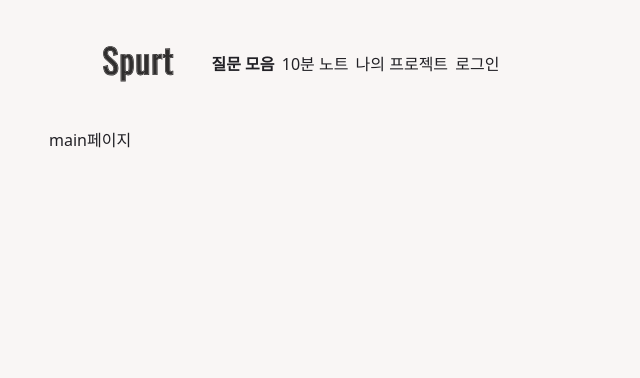
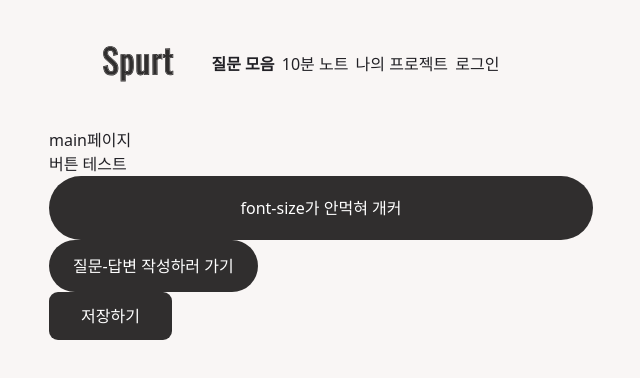
Before and after one commit to Nexters/Spurt, a Next.js app: page / in a window 1280 px wide. Shown: the top 378 px of the page, without its empty margins (291-931 px from the left). Built offline with nearby package versions, Linux system fonts and the light colour scheme; no server answers.

Commit message:
버튼 컴포넌트

```diff
--- /dev/null
+++ b/components/Buttons/button-m.tsx
@@ -0,0 +1,16 @@
+const ButtonM = ({ ...props }) => {
+  return (
+    <button
+      className="body1 bg-gray-700 text-white px-6 inline-flex justify-center items-center"
+      {...props}
+      style={{
+        paddingTop: "14px",
+        paddingBottom: "14px",
+        borderRadius: "30px",
+        gap: "10px",
+      }}
+    ></button>
+  );
+};
+
+export default ButtonM;
--- /dev/null
+++ b/components/Buttons/button-s.tsx
@@ -0,0 +1,14 @@
+const ButtonS = ({ ...props }) => {
+  return (
+    <button
+      className="body4 bg-gray-700 text-white px-8 py-3 flex justify-center items-center"
+      {...props}
+      style={{
+        borderRadius: "9px",
+        gap: "10px",
+      }}
+    ></button>
+  );
+};
+
+export default ButtonS;
--- /dev/null
+++ b/components/Buttons/button-xl.tsx
@@ -0,0 +1,11 @@
+const ButtonXl = ({ ...props }) => {
+  return (
+    <button
+      className="h-16 bg-gray-700 w-60 text-white title5 rounded-full"
+      {...props}
+      style={{ width: "544px" }}
+    ></button>
+  );
+};
+
+export default ButtonXl;
--- a/components/login-btn.tsx
+++ b/components/login-btn.tsx
@@ -1,4 +1,5 @@
-import { useSession, signIn, signOut } from 'next-auth/react';
+import { useSession, signIn, signOut } from "next-auth/react";
+import ButtonXl from "./Buttons/button-xl";
 
 export default function LoginBtn() {
   const { data: session } = useSession();
@@ -8,14 +9,16 @@ export default function LoginBtn() {
       <>
         <br></br>
         <br></br>
-            Signed in as {session.user !== undefined ? session.user.email : 'Not found User'}
+        Signed in as{" "}
+        {session.user !== undefined ? session.user.email : "Not found User"}
         <br></br>
         <img src={session.user!.image!}></img>
         <br />
         <br />
         <button
           className="bg-blue-500 hover:bg-blue-700 text-white font-bold py-2 px-4 rounded-full"
-               onClick={() => signOut()}>
+          onClick={() => signOut()}
+        >
           Sign out
         </button>
       </>
@@ -25,11 +28,7 @@ export default function LoginBtn() {
     <>
       Not signed in <br />
       <br />
-         <button
-            className="bg-blue-500 hover:bg-blue-700 text-white font-bold py-2 px-4 rounded-full"
-            onClick={() => signIn()}>
-            Sign in
-         </button>
+      <ButtonXl onClick={() => signIn()}>Sign in 이게 맞아?ㅋㅋㅋ</ButtonXl>
     </>
   );
 }
--- a/pages/index.tsx
+++ b/pages/index.tsx
@@ -1,3 +1,15 @@
+import ButtonM from "@/components/Buttons/button-m";
+import ButtonS from "@/components/Buttons/button-s";
+import ButtonXl from "@/components/Buttons/button-xl";
+
 export default function Home() {
-  return <div>main페이지</div>;
+  return (
+    <>
+      <div>main페이지</div>
+      <div>버튼 테스트</div>
+      <ButtonXl>font-size가 안먹혀 개커</ButtonXl>
+      <ButtonM>질문-답변 작성하러 가기</ButtonM>
+      <ButtonS>저장하기</ButtonS>
+    </>
+  );
 }
```
Lines whose indentation alone changed are shown as unchanged.
